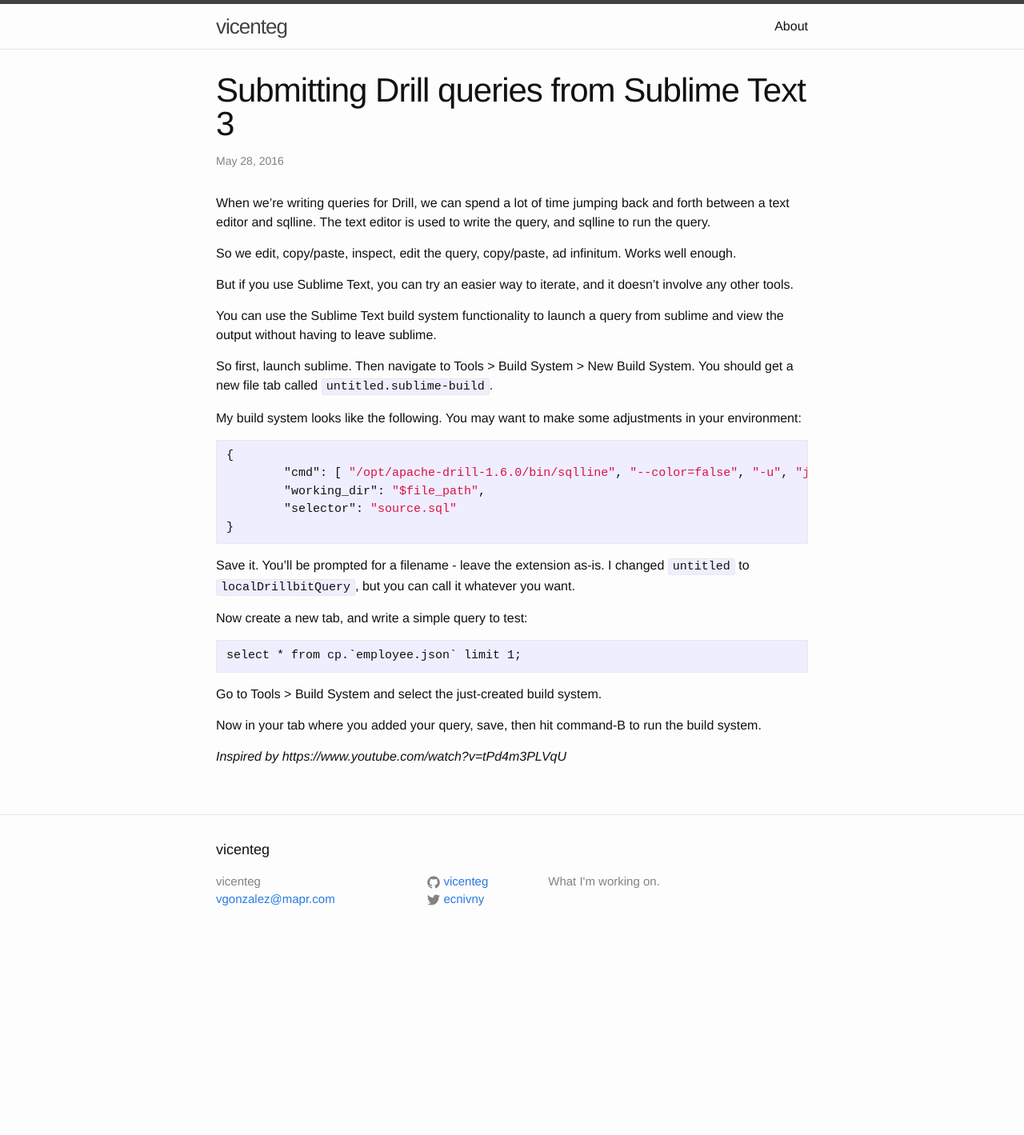
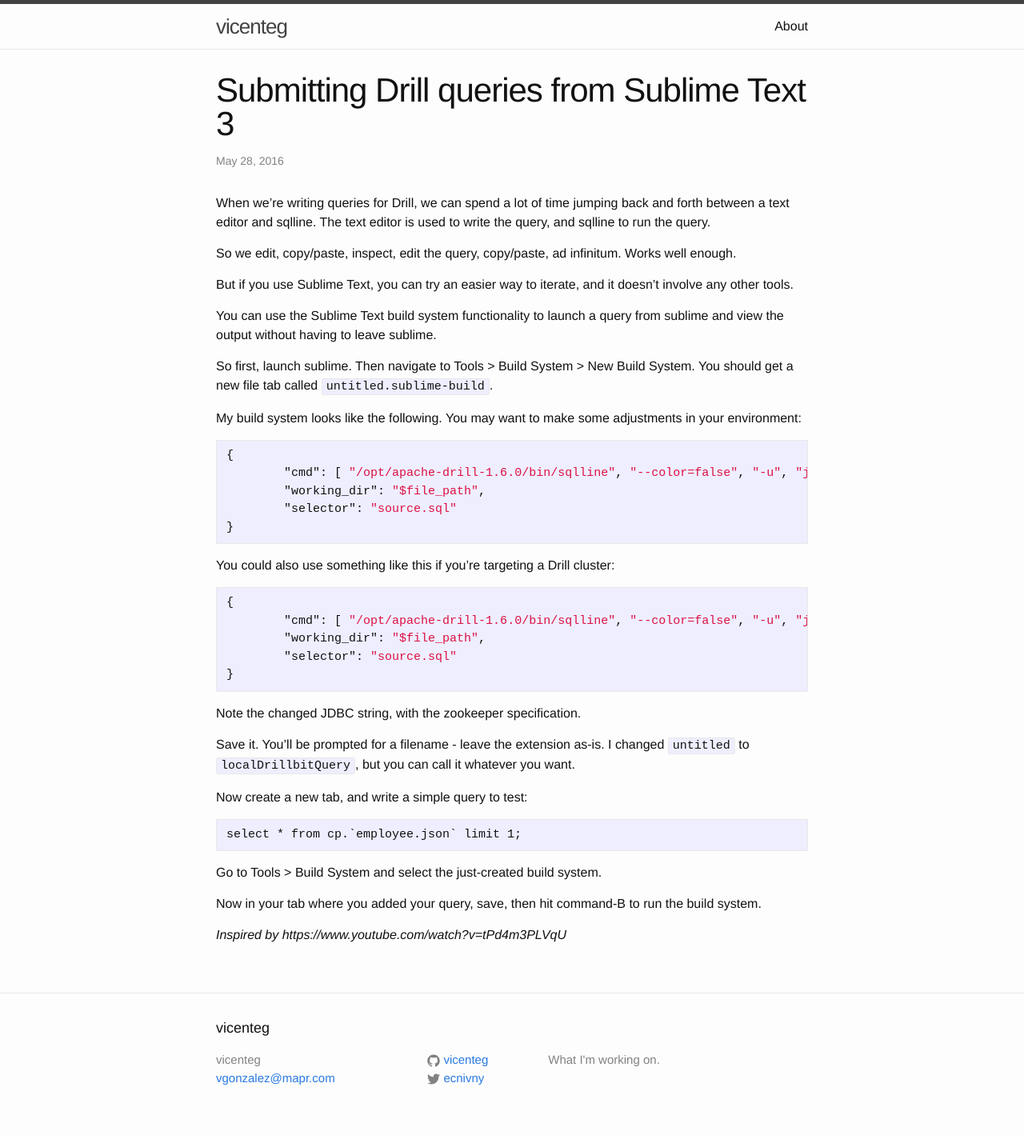
Before and after one commit to vicenteg/vicenteg.github.io, a Jekyll site: the page built from _posts/2016-05-28-sublime-build-system-for-drill.md, in a window 1280 px wide. Shown: the whole page at 80% size. Built offline with Jekyll 4.4.1, drawn with Linux system fonts in a browser that asks for light colours; before the commit the page ends 1196 px from its top, so only the background shows below that.

Commit message:
updated drill st3 build system with zk=

````diff
--- a/_posts/2016-05-28-sublime-build-system-for-drill.md
+++ b/_posts/2016-05-28-sublime-build-system-for-drill.md
@@ -25,6 +25,18 @@
 }
 ```
 
+You could also use something like this if you're targeting a Drill cluster:
+
+```json
+{
+	"cmd": [ "/opt/apache-drill-1.6.0/bin/sqlline", "--color=false", "-u", "jdbc:drill:zk=localhost:2181",  "--run='$file'" ],
+	"working_dir": "$file_path",
+	"selector": "source.sql"
+}
+```
+
+Note the changed JDBC string, with the zookeeper specification.
+
 Save it. You'll be prompted for a filename - leave the extension as-is. I changed `untitled` to `localDrillbitQuery`, but you can call it whatever you want.
 
 Now create a new tab, and write a simple query to test:
````
